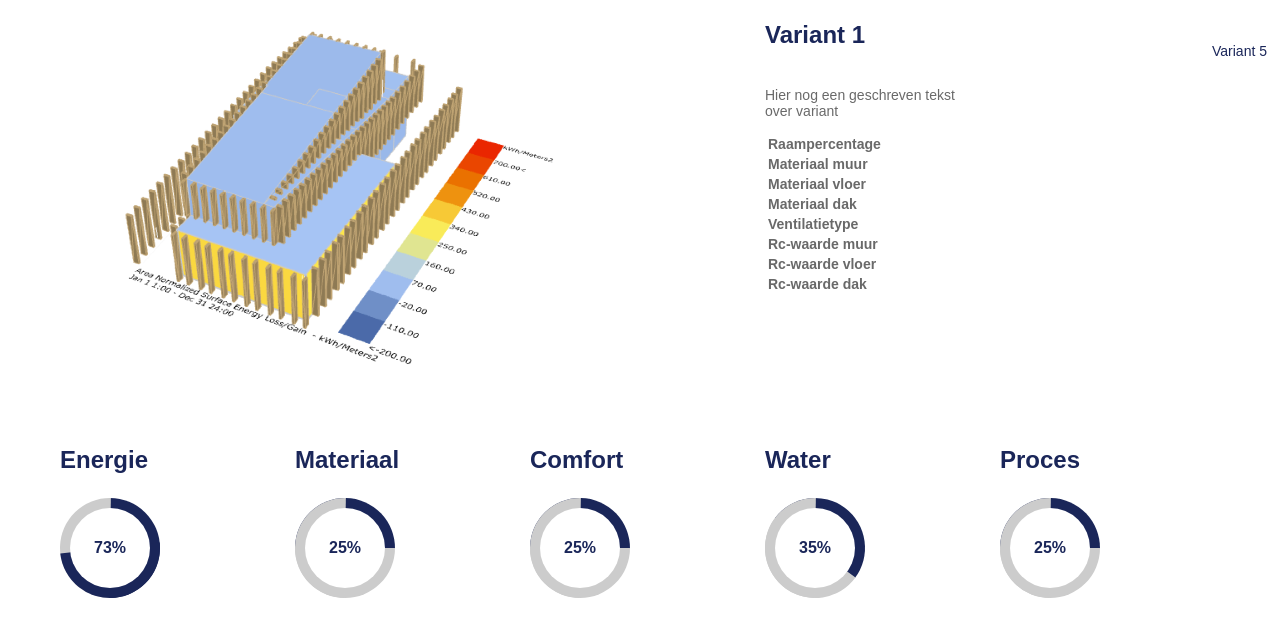
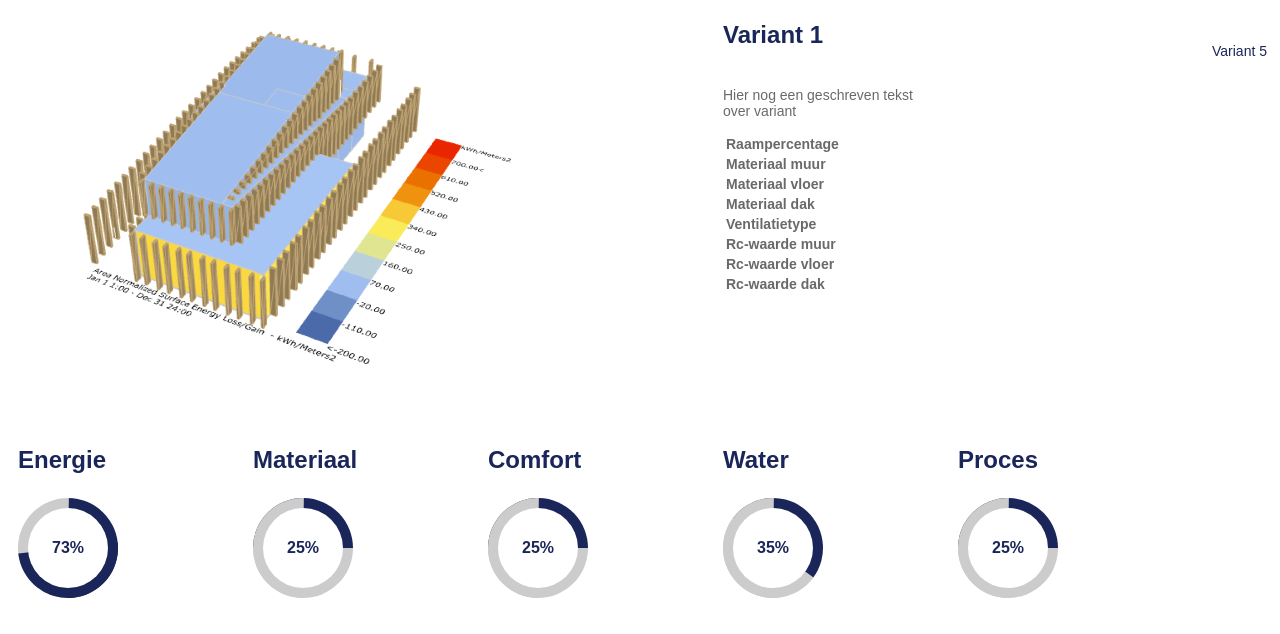
Before and after one commit to OMRTech/Vondeltuin, a plain HTML site: page index.html in a window 1280 px wide. Shown: the part 169-803 px from the top of the page. Drawn offline with nearby package versions, Linux system fonts and the light colour scheme.

Commit message:
Update style.css

```diff
--- a/css/style.css
+++ b/css/style.css
@@ -105,8 +105,8 @@ ul li a#title {
 .container {
   padding-left: 5px;
   padding-right: 5px;
-  margin-left: auto;
-  margin-right: auto;
+  margin-left: 5px;
+  margin-right: 5px;
 }
 
 @media (min-width: 1200px) {
```
